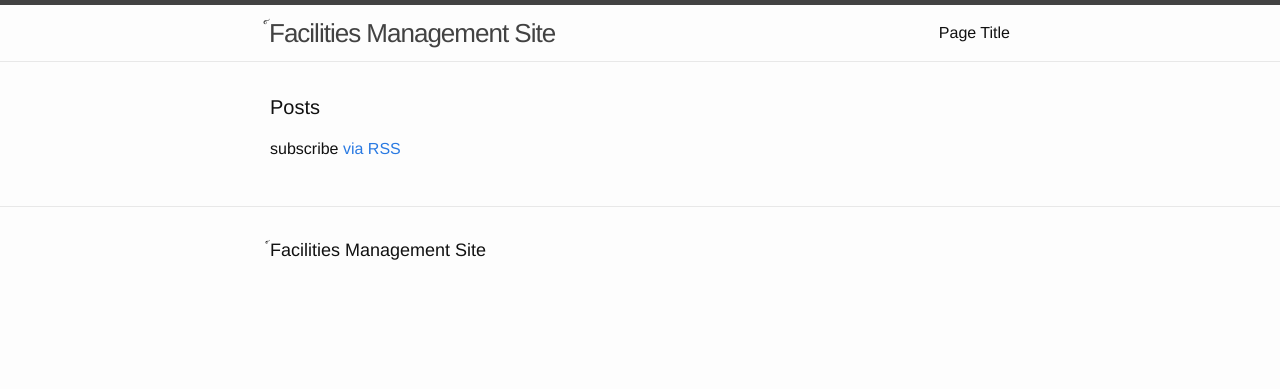
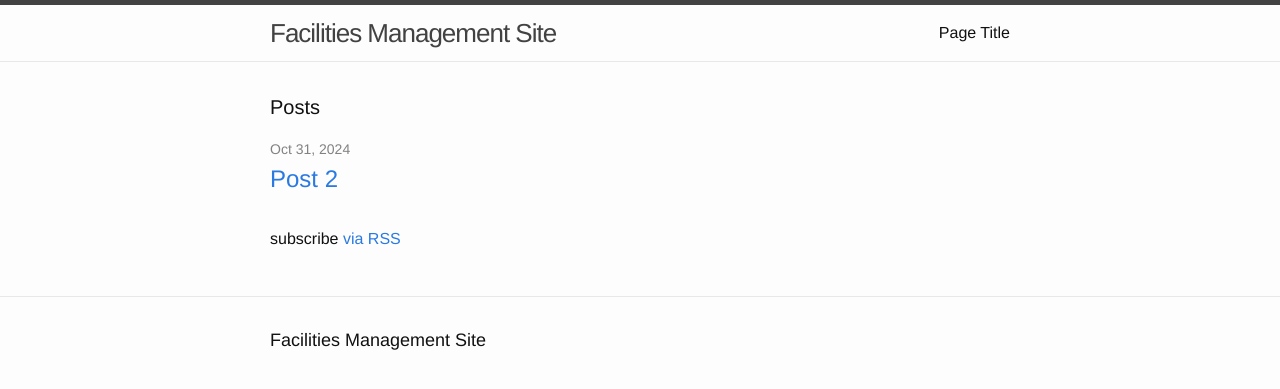
Before and after one commit to eakkasitgithub/siteleaf, a Jekyll site: the page built from index.html, in a window 1280 px wide. Shown: the top 389 px of the page. Built offline with Jekyll 4.4.1, drawn with Linux system fonts in a browser that asks for light colours.

Commit message:
Updated Post 2 and 2 other files

```diff
--- a/_config.yml
+++ b/_config.yml
@@ -1,5 +1,5 @@
 ---
-title: ์Facilities Management Site
+title: Facilities Management Site
 timezone: UTC
 collections:
   posts:
--- /dev/null
+++ b/_posts/2024-10-31-post-2.markdown
@@ -0,0 +1,6 @@
+---
+title: Post 2
+date: 2024-10-31 07:32:00 Z
+---
+
+Content of post 2
--- a/page-title.markdown
+++ b/page-title.markdown
@@ -1,7 +1,8 @@
 ---
 title: Page Title
 date: 2024-10-31 06:59:00 Z
-Field name:
+Field name: asdfasdf
+Field nameasdfasdf:
 ---
 
 Content
```
